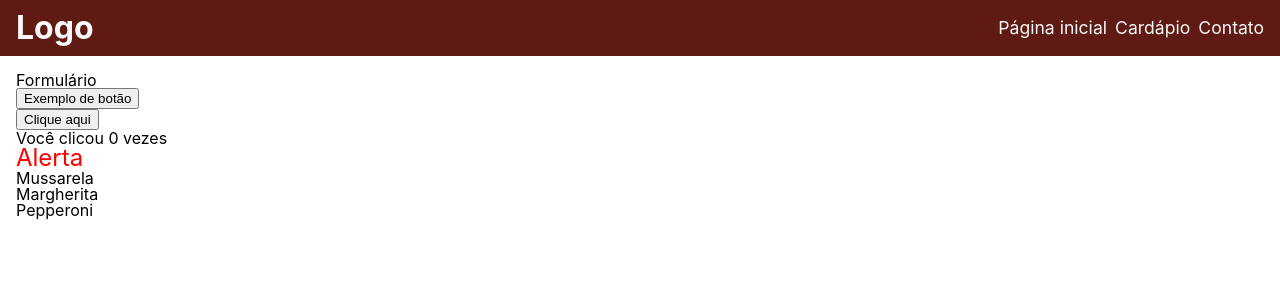
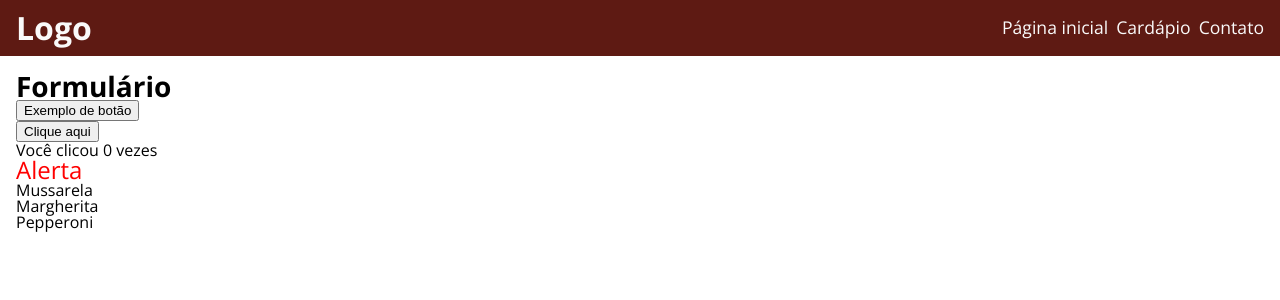
Before and after one commit to allankildare/turmas-coderhouse, a React (Create React App) app in the folder turma-05/: page / in a window 1280 px wide. Shown: the top 300 px of the page. Built offline with nearby package versions, Linux system fonts and the light colour scheme.

Commit message:
feat: novas estilizacoes para elementos tipograficos

```diff
--- a/turma-05/src/index.css
+++ b/turma-05/src/index.css
@@ -4,14 +4,41 @@
 
 body {
   margin: 0;
-  font-family: -apple-system, BlinkMacSystemFont, 'Segoe UI', 'Roboto', 'Oxygen',
-    'Ubuntu', 'Cantarell', 'Fira Sans', 'Droid Sans', 'Helvetica Neue',
-    sans-serif;
-  -webkit-font-smoothing: antialiased;
-  -moz-osx-font-smoothing: grayscale;
+  padding: 0;
+  box-sizing: border-box;
+  font-family: 'Open Sans', sans-serif;
 }
 
-code {
-  font-family: source-code-pro, Menlo, Monaco, Consolas, 'Courier New',
-    monospace;
+h1 {
+  font-size: 1.75em;
+  font-weight: 700;
 }
+
+h2 {
+  font-size: 1.5em;
+  font-weight: 700;
+}
+
+h3 {
+  font-size: 1.25em;
+  font-weight: 700;
+}
+
+h4 {
+  font-size: 1em;
+  font-weight: 500;
+}
+
+h5 {
+  font-size: 0.75em;
+  font-weight: 500;
+}
+
+h6 {
+  font-size: 0.75em;
+  font-weight: 300;
+}
+
+strong {
+  font-weight: 700;
+}
```
